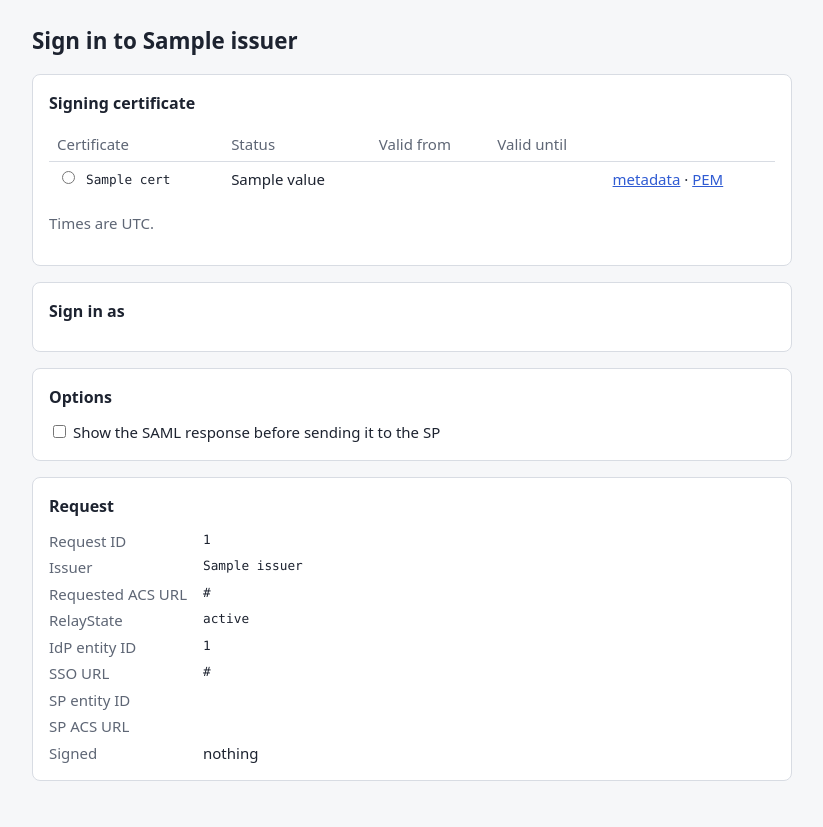
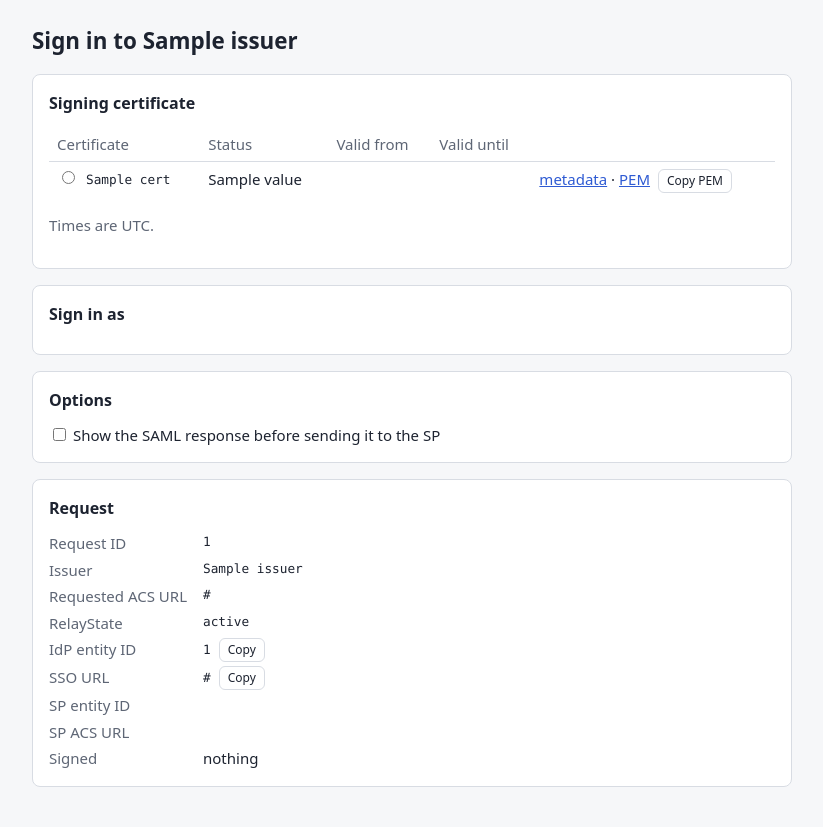
Before and after one commit to irgeek/saml-idp-helm, a Python web app: template src/saml_idp/templates/login.html in a window 1280 px wide. Shown: the whole page, without its empty margins (228-1051 px from the left). Before the commit the page ends 781 px from the top, so only its background shows below. Run offline with Jinja, Linux system fonts and the light colour scheme; the template is opened without the code that fills it: most values are stand-ins (such as "Sample title", 1, 10 or a date in 2020).

Commit message:
Add copy-to-clipboard buttons to the login page
Configuring an SP means pasting the IdP's certificate, entity ID and
SSO URL into it. Add buttons that copy each certificate's PEM, the
entity ID and the SSO URL, falling back to execCommand when the IdP is
served over plain HTTP (where navigator.clipboard is unavailable).

Also ignore the certs/ and config.json files a local run creates, so
generated private keys can't be committed by accident.

Co-Authored-By: Claude Opus 5.5 <noreply@anthropic.com>

```diff
--- a/src/saml_idp/templates/base.html
+++ b/src/saml_idp/templates/base.html
@@ -58,6 +58,11 @@
     button.primary { background: var(--accent); color: var(--accent-text); border-color: var(--accent); }
     button .name { display: block; font-weight: 600; }
     button .email { display: block; font-size: 0.85em; color: var(--muted); overflow-wrap: anywhere; }
+    button.copy {
+      padding: 2px 8px; font-size: 0.8em; margin-left: 4px; white-space: nowrap;
+    }
+    dd.copyable { display: flex; align-items: baseline; gap: 4px; flex-wrap: wrap; }
+    dd.copyable .mono { overflow-wrap: anywhere; }
     input[type=text] {
       font: inherit; width: 100%; padding: 6px 8px; border-radius: 6px;
       border: 1px solid var(--border); background: var(--bg); color: var(--text);
--- a/src/saml_idp/templates/login.html
+++ b/src/saml_idp/templates/login.html
@@ -35,6 +35,7 @@
             <td>
               <a href="{{ url_for('cert_metadata', name=cert.name) }}">metadata</a>
               · <a href="{{ url_for('cert_pem', name=cert.name) }}">PEM</a>
+              <button type="button" class="copy" data-copy="{{ cert.pem }}">Copy PEM</button>
             </td>
           </tr>
           {% endfor %}
@@ -81,8 +82,12 @@
     <dt>Requested ACS URL</dt><dd class="mono">{{ authn_request.acs_url or '—' }}</dd>
     {% if relay_state %}<dt>RelayState</dt><dd class="mono">{{ relay_state }}</dd>{% endif %}
     {% endif %}
-    <dt>IdP entity ID</dt><dd class="mono">{{ entity_id }}</dd>
-    <dt>SSO URL</dt><dd class="mono">{{ sso_url }}</dd>
+    <dt>IdP entity ID</dt>
+    <dd class="copyable"><span class="mono">{{ entity_id }}</span>
+      <button type="button" class="copy" data-copy="{{ entity_id }}">Copy</button></dd>
+    <dt>SSO URL</dt>
+    <dd class="copyable"><span class="mono">{{ sso_url }}</span>
+      <button type="button" class="copy" data-copy="{{ sso_url }}">Copy</button></dd>
     <dt>SP entity ID</dt><dd class="mono">{{ config.sp.entity_id }}</dd>
     <dt>SP ACS URL</dt><dd class="mono">{{ config.sp.acs_url }}</dd>
     <dt>Signed</dt><dd>
@@ -92,4 +97,37 @@
       {%- else %}nothing{% endif %}</dd>
   </dl>
 </section>
+
+<script>
+  // navigator.clipboard only exists in secure contexts (HTTPS or localhost),
+  // so fall back to execCommand when the IdP is served over plain HTTP.
+  function copyText(text) {
+    if (navigator.clipboard && window.isSecureContext) {
+      return navigator.clipboard.writeText(text);
+    }
+    const area = document.createElement("textarea");
+    area.value = text;
+    area.setAttribute("readonly", "");
+    area.style.position = "fixed";
+    area.style.opacity = "0";
+    document.body.appendChild(area);
+    area.select();
+    const ok = document.execCommand("copy");
+    area.remove();
+    return ok ? Promise.resolve() : Promise.reject(new Error("copy failed"));
+  }
+
+  document.addEventListener("click", (event) => {
+    const button = event.target.closest("button.copy");
+    if (!button) return;
+    const label = button.dataset.label || button.textContent;
+    button.dataset.label = label;
+    copyText(button.dataset.copy).then(
+      () => { button.textContent = "Copied"; },
+      () => { button.textContent = "Copy failed"; },
+    ).finally(() => {
+      setTimeout(() => { button.textContent = label; }, 1500);
+    });
+  });
+</script>
 {% endblock %}
```
Also changed, not shown: 1 other file.
